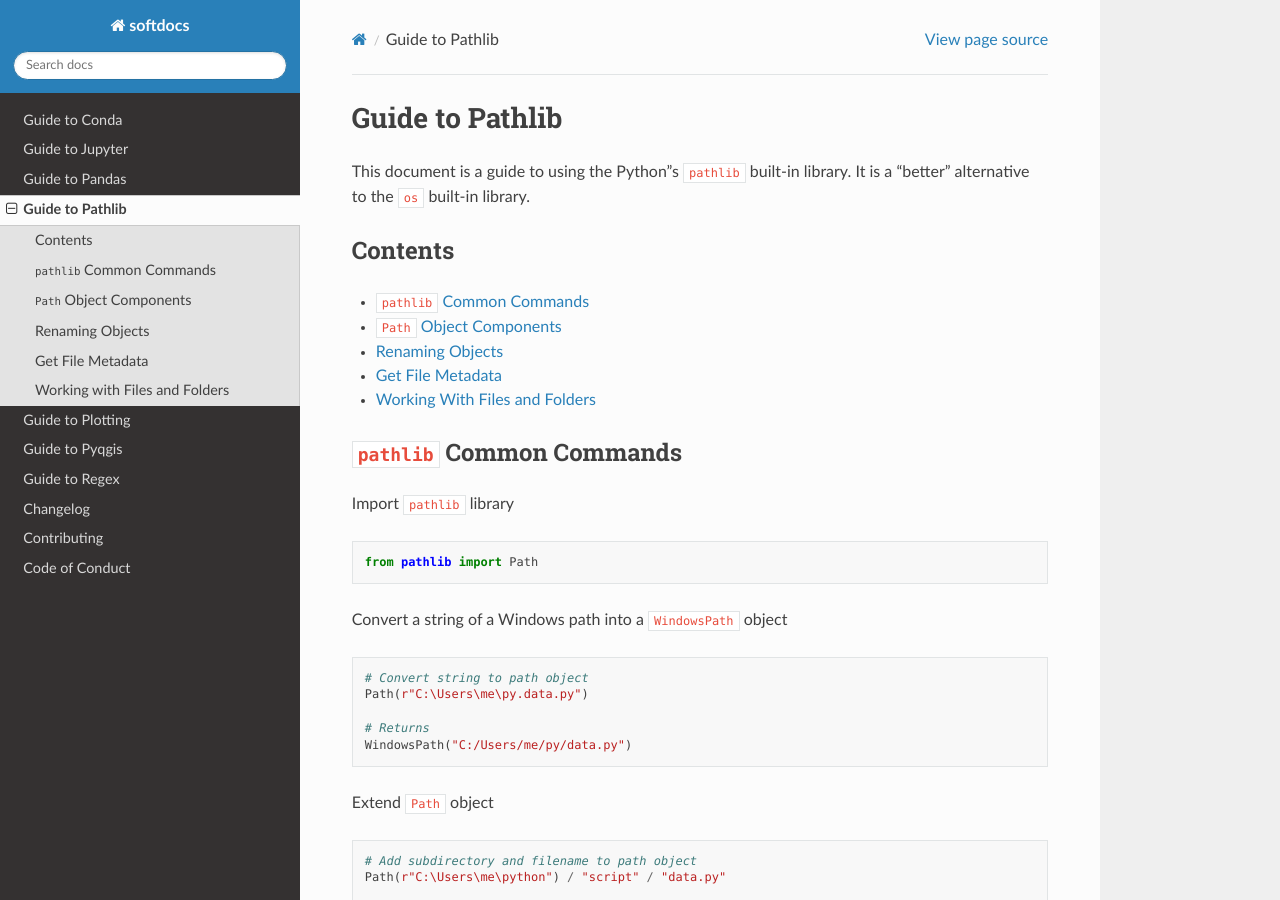
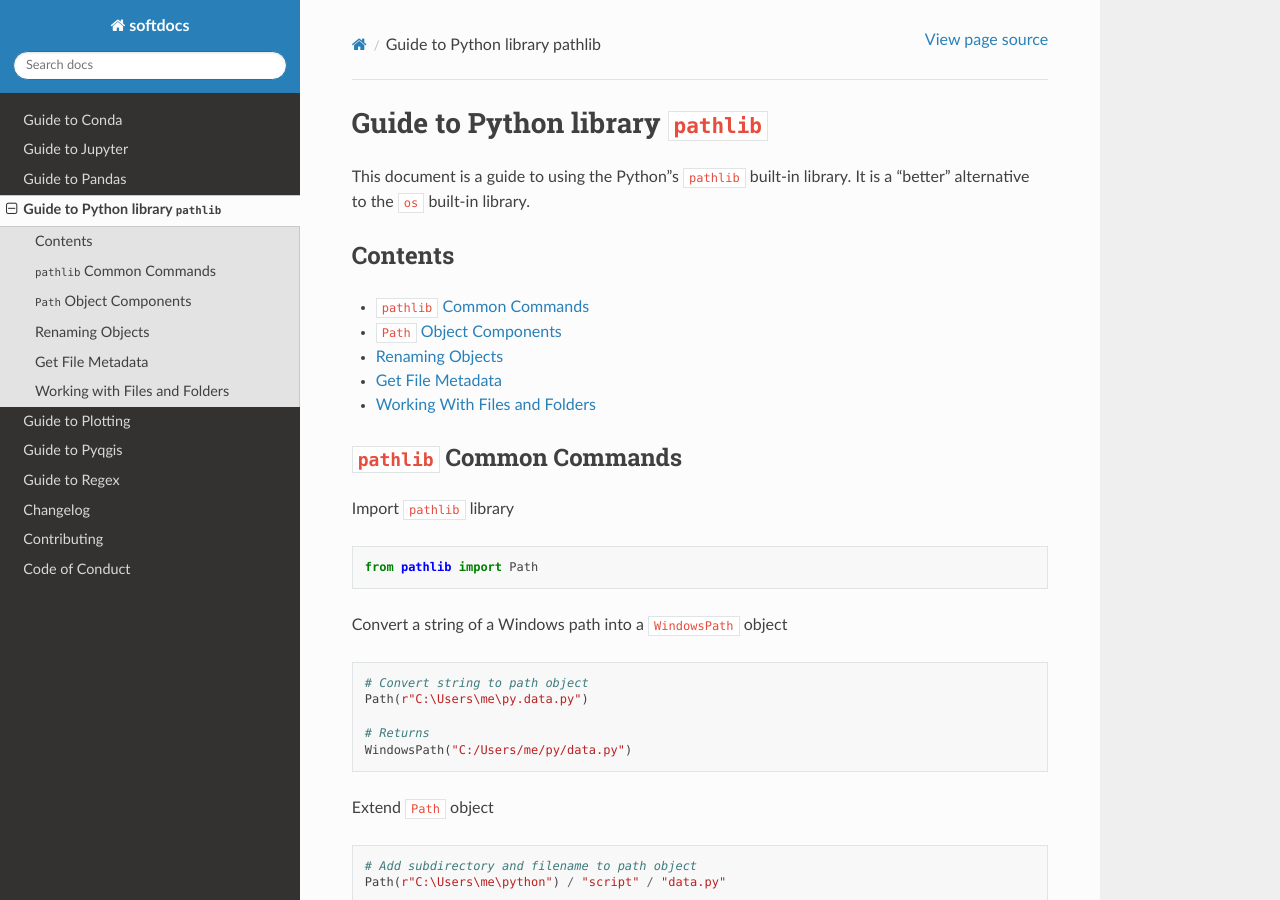
Before and after one commit to cjbayne/softdocs, a Sphinx documentation site: the page built from docs/guide_pathlib.md, in a window 1280 px wide and 900 px high. Built offline with Sphinx 7.4.7 and the Read the Docs theme 3.1.0, drawn with Linux system fonts in a browser that asks for light colours; pages that are not in the unit, such as notebooks, are missing from menus.

Commit message:
updated title

```diff
--- a/docs/guide_pathlib.md
+++ b/docs/guide_pathlib.md
@@ -1,4 +1,4 @@
-# Guide to Pathlib
+# Guide to Python library `pathlib`
 
 This document is a guide to using the Python"s `pathlib` built-in library. It is a "better" alternative to the `os` built-in library.
 
```
